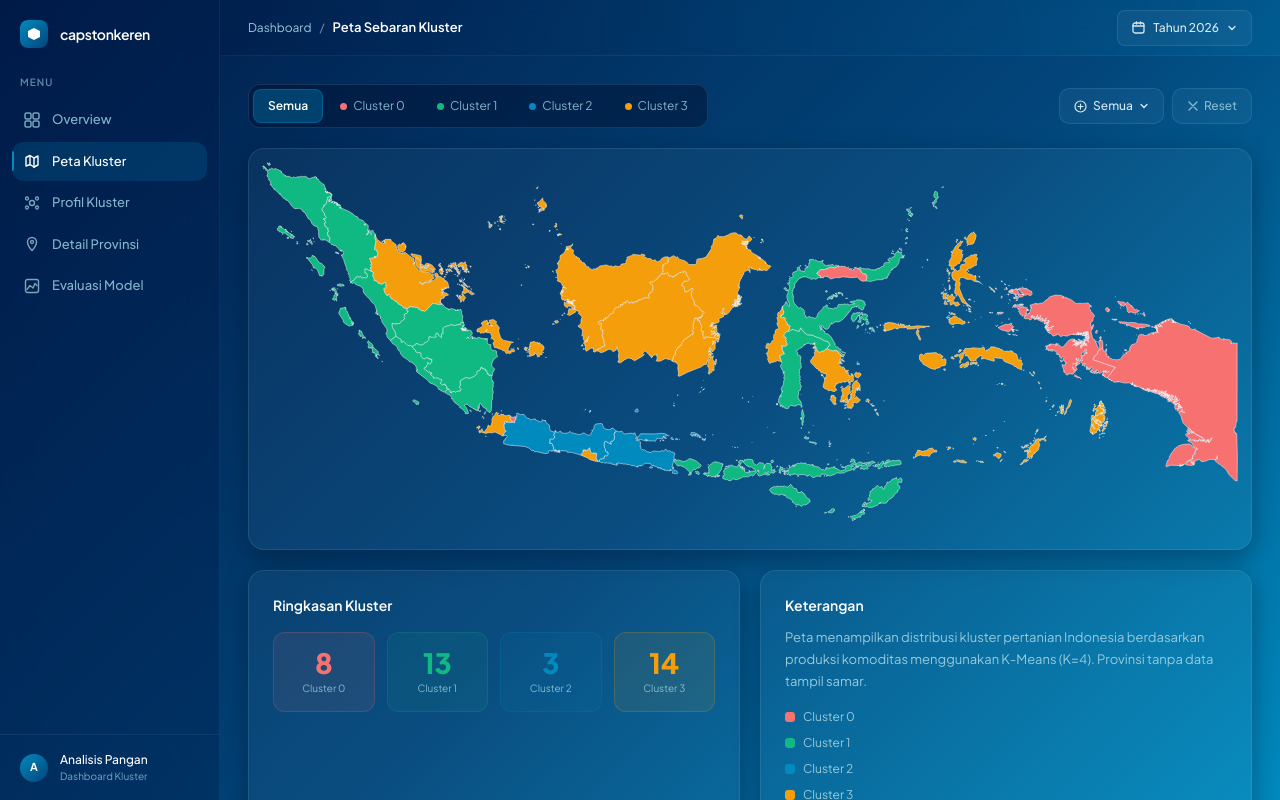
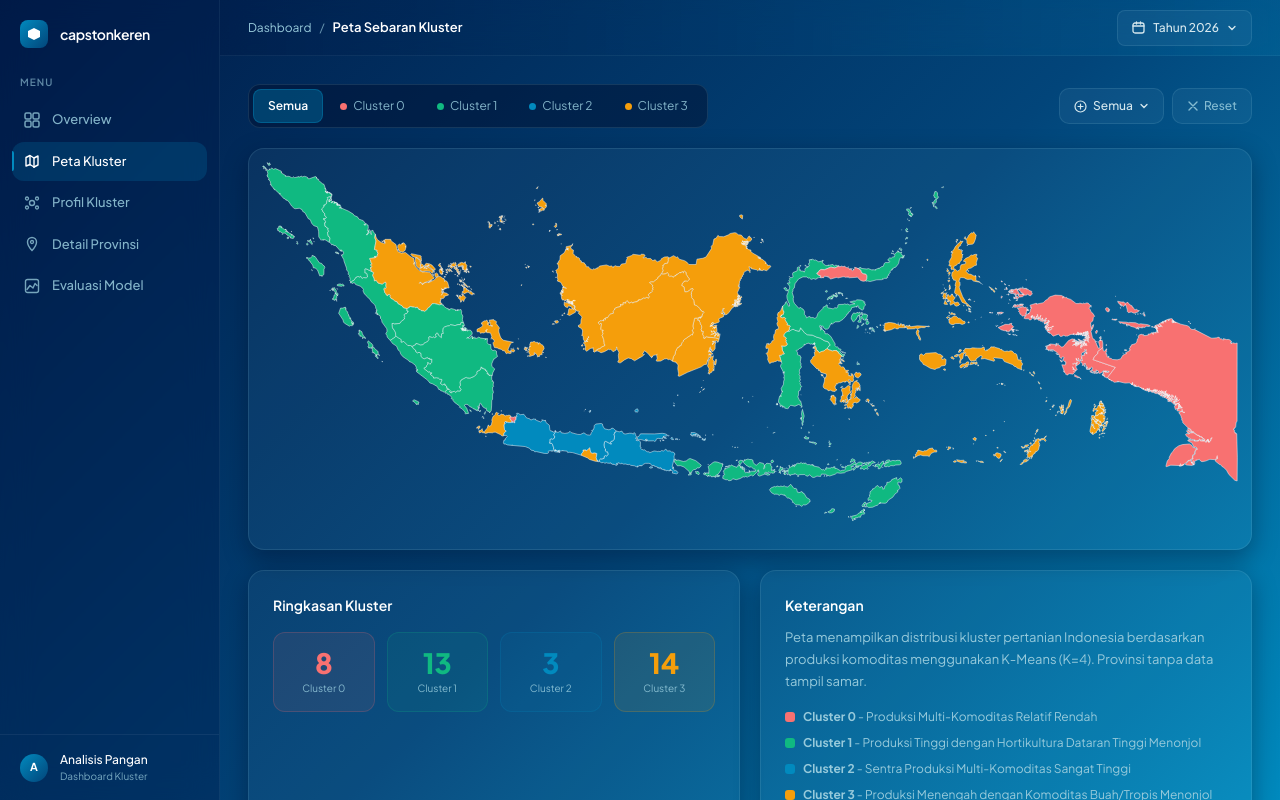
Before and after one commit to yayanmly18/-SIPPA-Sistem-Informasi-Pemetaan-Produksi-Pertanian, a React (Vite) app: page / in a window 1280 px wide. Both pictures are taken after a click on the button "Peta Kluster". Built offline with nearby package versions, Linux system fonts and the light colour scheme; the HTML template or start-up script is replaced by a standard one.

Commit message:
Ui Cluuster Text

```diff
--- a/src/data/generated/clusters.json
+++ b/src/data/generated/clusters.json
@@ -7,9 +7,9 @@
     "3": "#f59e0b"
   },
   "names": {
-    "0": "Produksi Multi-Komoditas Relatif Rendah",
-    "1": "Produksi Tinggi dengan Hortikultura Dataran Tinggi Menonjol",
-    "2": "Sentra Produksi Multi-Komoditas Sangat Tinggi",
-    "3": "Produksi Menengah dengan Komoditas Buah/Tropis Menonjol"
+    "0": "Relatif Rendah",
+    "1": "Produksi Tinggi",
+    "2": "Sangat Tinggi",
+    "3": "Produksi Menengah"
   }
 }
--- a/src/data/generated/profileCluster.json
+++ b/src/data/generated/profileCluster.json
@@ -261,11 +261,7 @@
       "sub": "Sentra produksi multi-komoditas dengan tingkat produksi sang…",
       "count": 3,
       "pct": 51,
-      "provinces": [
-        "Jawa Barat",
-        "Jawa Tengah",
-        "Jawa Timur"
-      ]
+      "provinces": ["Jawa Barat", "Jawa Tengah", "Jawa Timur"]
     },
     {
       "key": "3",
--- a/src/pages/MapPage.tsx
+++ b/src/pages/MapPage.tsx
@@ -160,7 +160,9 @@ return (
             {LEGEND.map(l => (
               <div key={l.key} style={{ display: "flex", alignItems: "center", gap: 8 }}>
                 <span style={{ width: 10, height: 10, borderRadius: 3, background: l.color, flexShrink: 0 }}/>
-                <span style={{ fontSize: 12, color: "#97CADB", fontFamily: "Plus Jakarta Sans, sans-serif" }}>{l.label}</span>
+                <span style={{ fontSize: 12, color: "#97CADB", fontFamily: "Plus Jakarta Sans, sans-serif" }}>
+                  <span style={{ fontWeight: 700 }}>Cluster {l.key}</span> - {clusterName[l.key]}
+                </span>
               </div>
             ))}
           </div>
```
